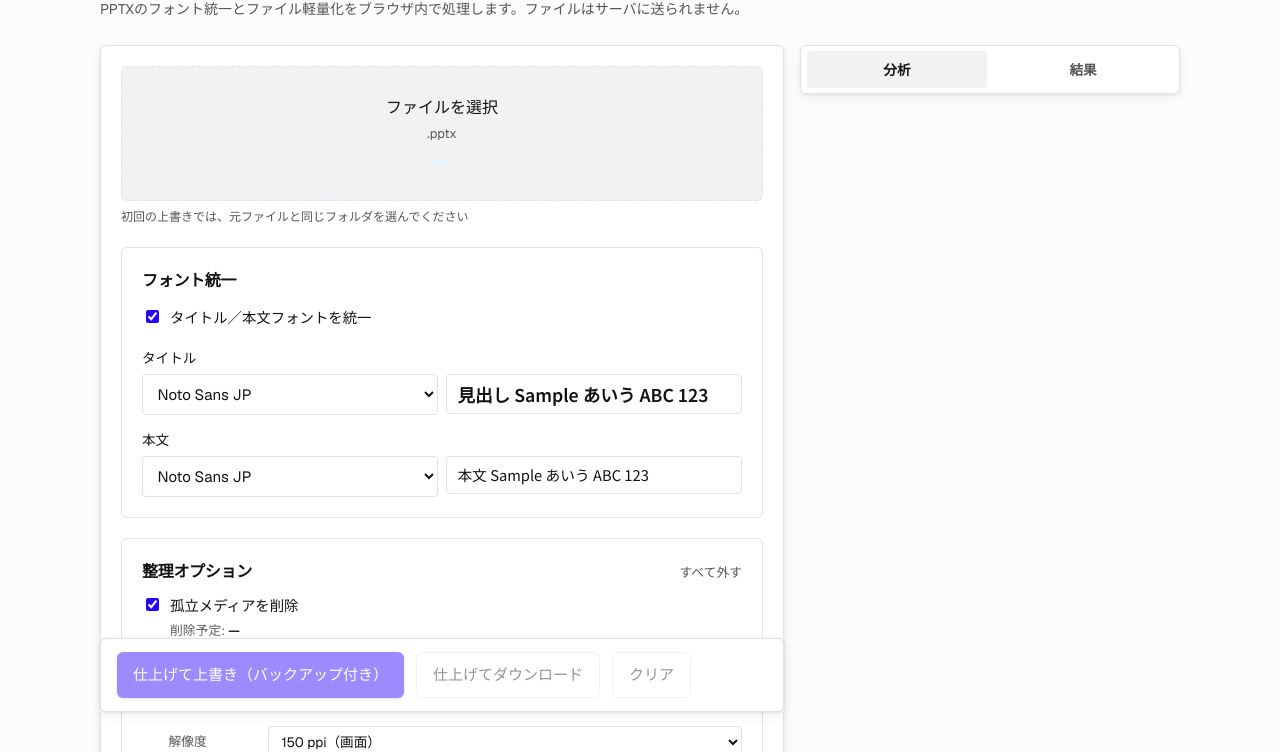
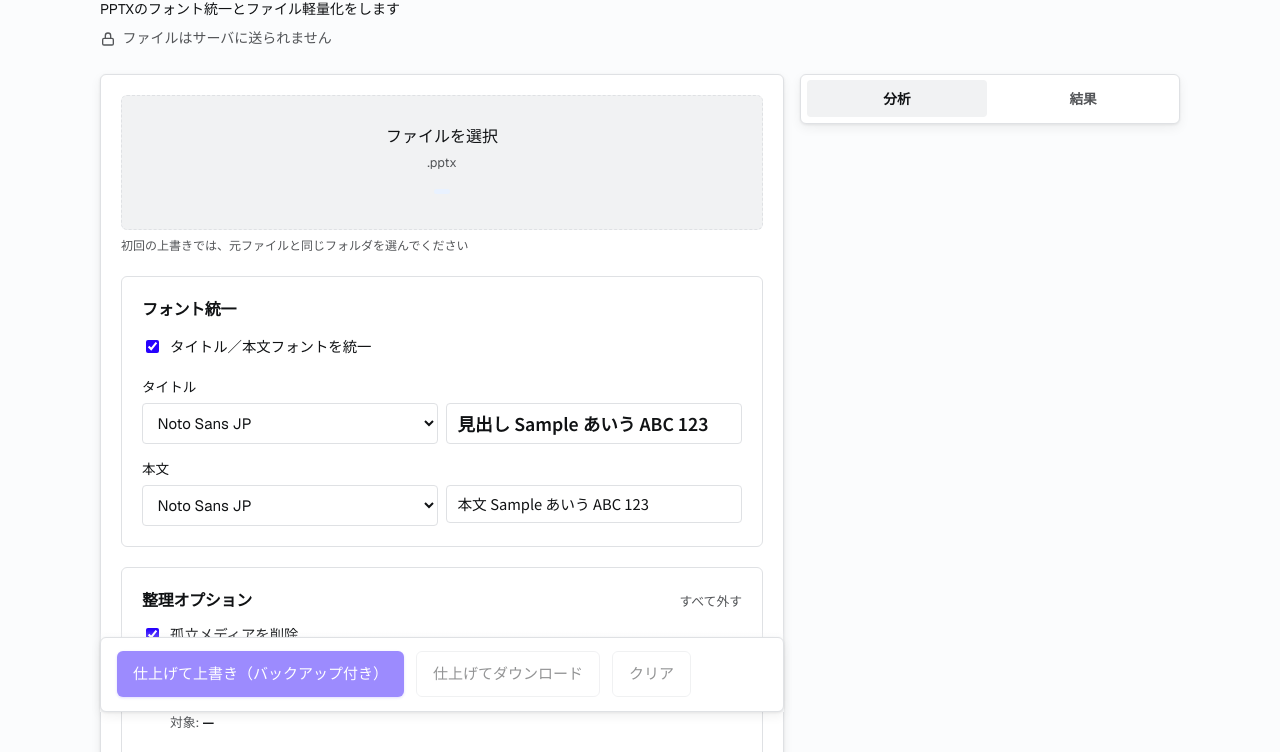
Before and after one commit to symmr/ppt-finalizer, a website: page docs/index.html in a window 1280 px wide. Shown: the part 88-840 px from the top of the page. Drawn offline with nearby package versions, Linux system fonts and the light colour scheme.

Commit message:
Use the shared three-line header: title, lead, and local-only note.

```diff
--- a/docs/index.html
+++ b/docs/index.html
@@ -256,10 +256,20 @@
       font-weight: 600;
     }
     .lead {
-      margin: 0 0 1.5rem;
+      margin: 0 0 0.4rem;
+      font-size: 14px;
+      line-height: 22.75px;
+    }
+    .note {
+      display: flex;
+      align-items: center;
+      gap: 0.4rem;
+      margin: 0;
       color: var(--muted);
-      font-size: 0.95rem;
+      font-size: 14px;
+      line-height: 22.75px;
     }
+    .note svg { flex: 0 0 auto; width: 1rem; height: 1rem; }
     .panel {
       background: var(--surface);
       border: 1px solid var(--border);
@@ -771,7 +781,7 @@
       margin-bottom: 1.5rem;
     }
     .lead {
-      margin: 0;
+      margin: 0 0 0.4rem;
       font-size: 14px;
       line-height: 22.75px;
     }
@@ -867,7 +877,8 @@
   <main>
     <header class="page-header">
       <h1>PPT Finalizer</h1>
-      <p class="lead">PPTXのフォント統一とファイル軽量化をブラウザ内で処理します。ファイルはサーバに送られません。</p>
+      <p class="lead">PPTXのフォント統一とファイル軽量化をします</p>
+      <p class="note"><svg viewBox="0 0 24 24" fill="none" stroke="currentColor" stroke-width="2" stroke-linecap="round" stroke-linejoin="round" aria-hidden="true"><rect x="4" y="11" width="16" height="10" rx="2"/><path d="M8 11V7a4 4 0 0 1 8 0v4"/></svg>ファイルはサーバに送られません</p>
     </header>
 
     <div class="layout">
```
Also changed, not shown: CHANGELOG.md.
